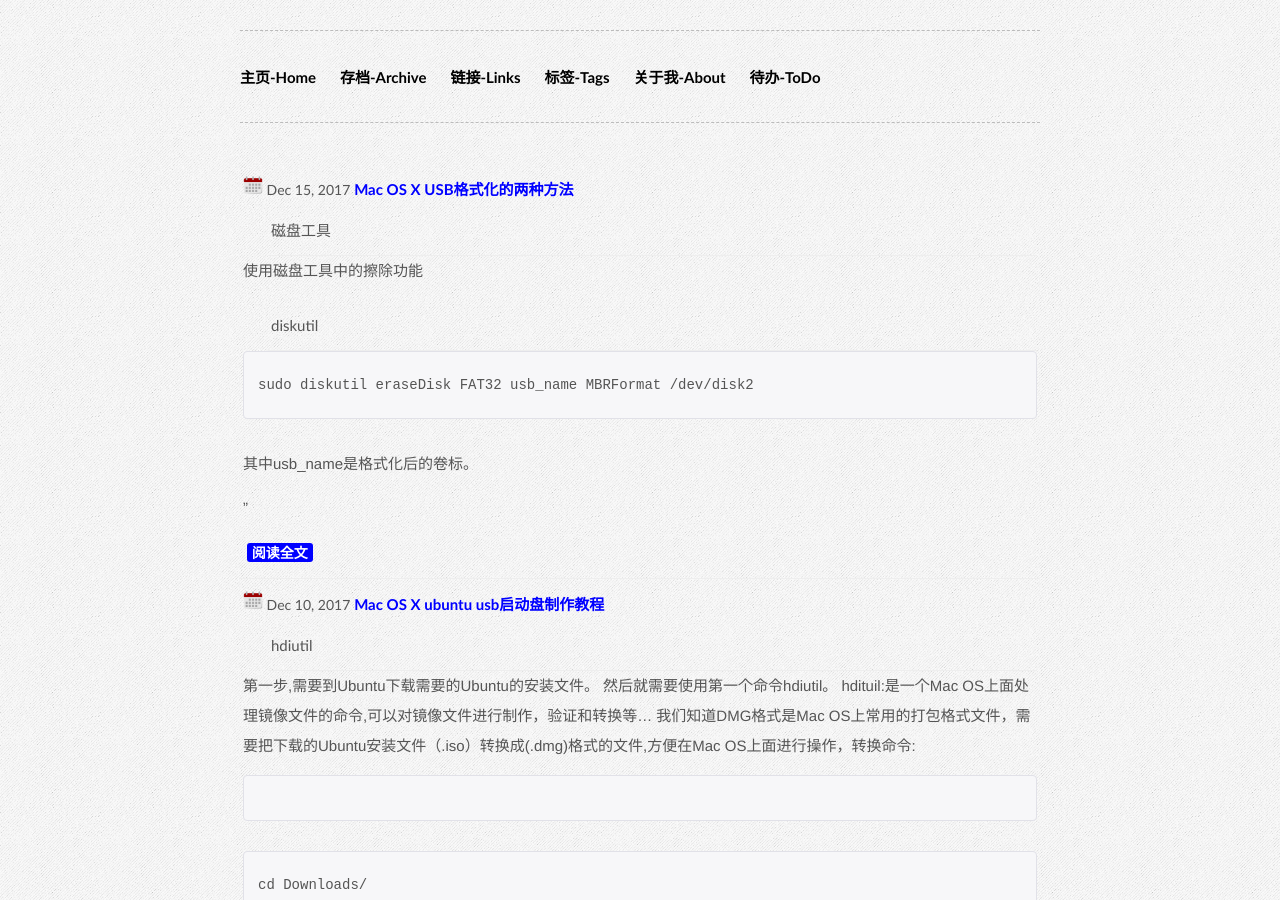
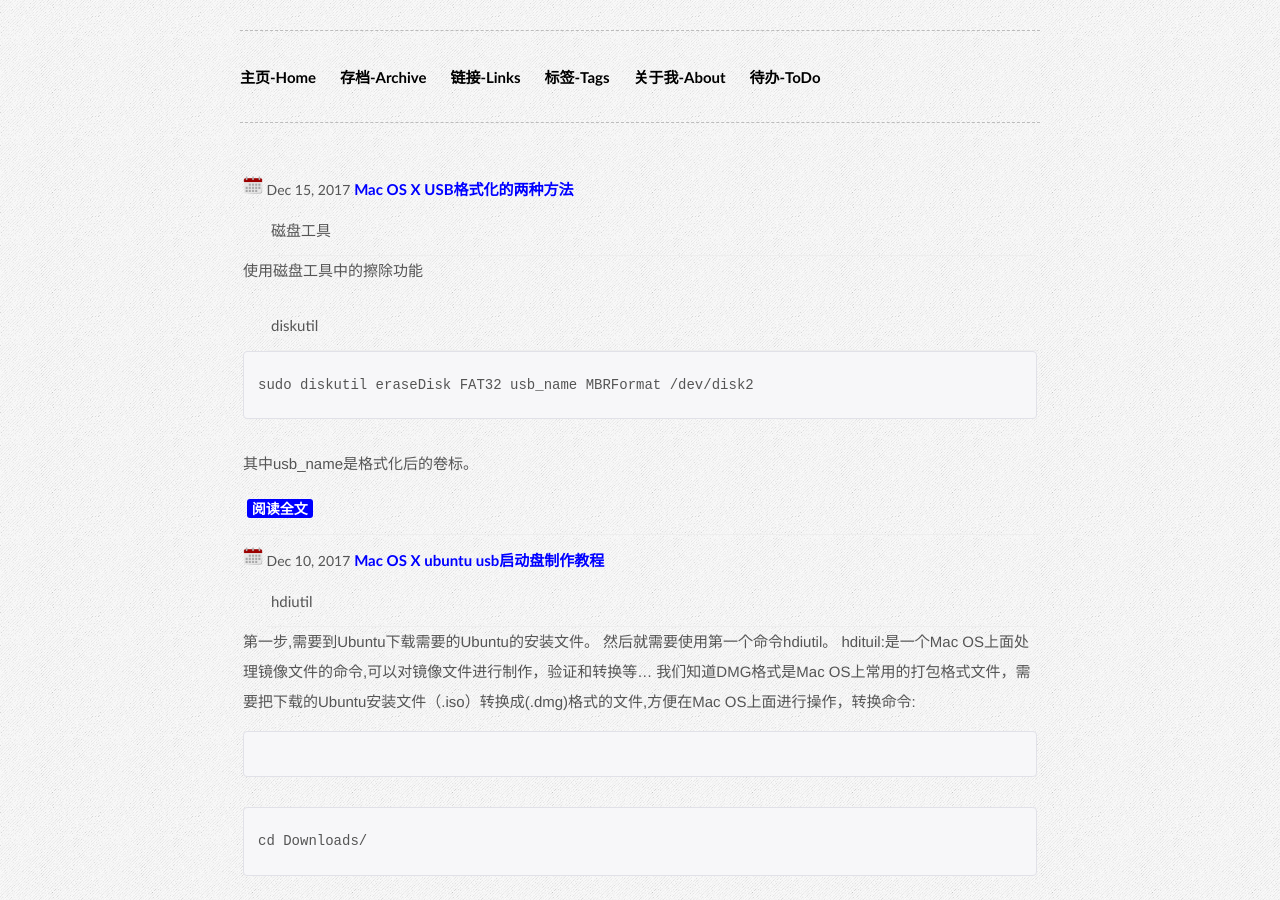
Before and after one commit to fk1091889767/tanwubin.github.io, a Jekyll site: the page built from index.html, in a window 1280 px wide and 900 px high. Built offline with Jekyll 4.4.1, drawn with Linux system fonts in a browser that asks for light colours.

Commit message:
seperate修改

```diff
--- a/_config.yml
+++ b/_config.yml
@@ -8,4 +8,4 @@ domain: tanwubin.github.io
 author: tanwubin
 email: brieftime@icloud.com
 safe: true
-excerpt_separator: "～～～"
+excerpt_separator: ～～～
```
Also changed, not shown: _posts/2017-12-15-Mac_OS_X_usb_erase.md (+1 -1 lines).
